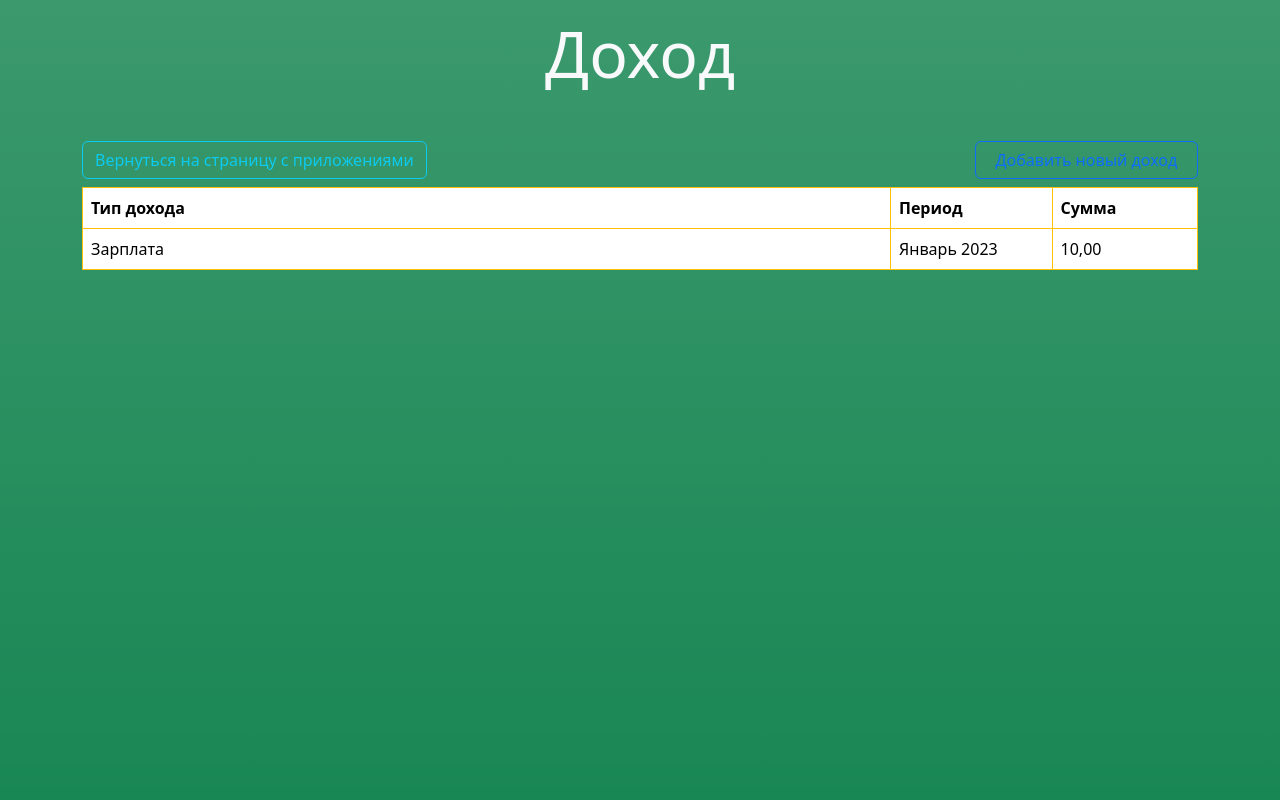
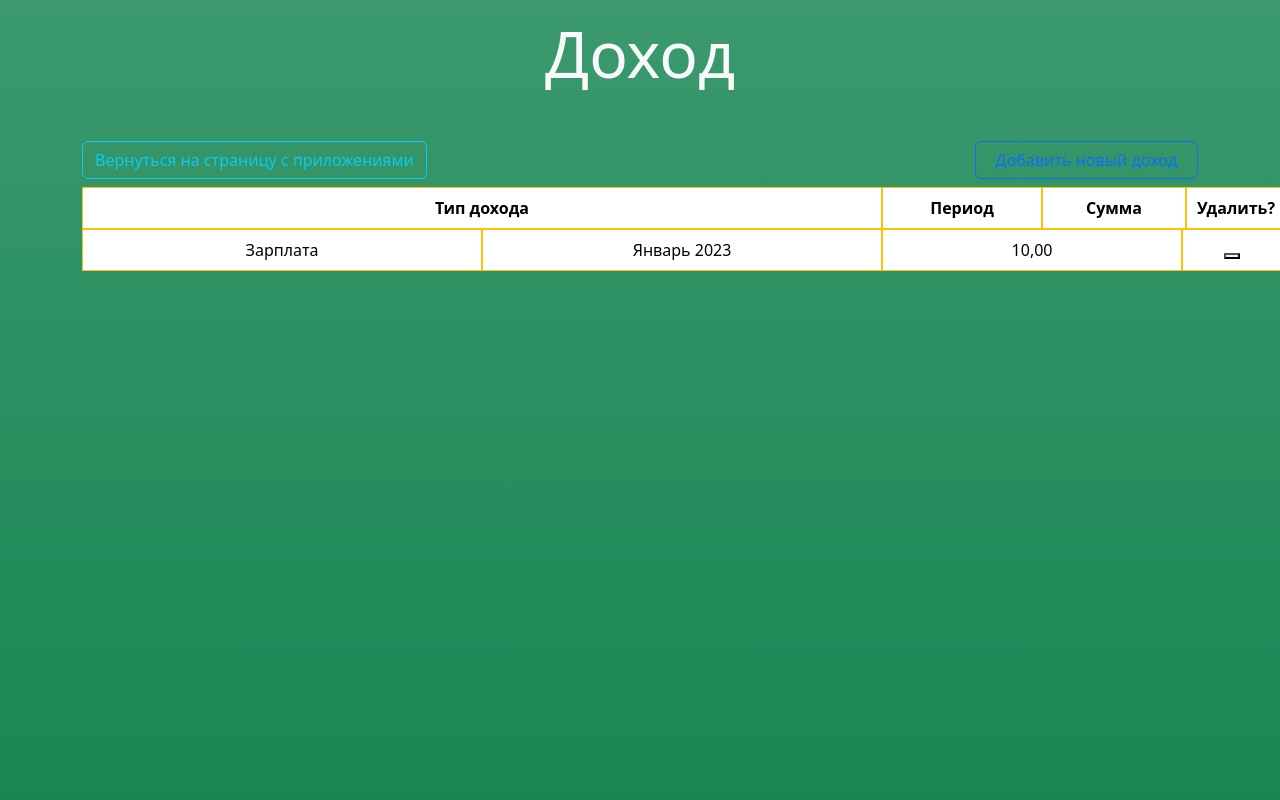
Before and after one commit to hlvm-app/hasta-la-vista-money, a Django app: page /income/ in a window 1280 px wide. Run offline with Django 4.2, Linux system fonts and the light colour scheme; a user stored in the database is signed in; tables that the repository leaves empty hold one stand-in row (values such as "Sample post"); parts of the project's set-up code (start-up, migrations or seed data) failed here and were passed over; some libraries are stand-ins or nearby versions.

Commit message:
переделал таблицу под бутстрап и добавил кнопку удаления строки с доходом

```diff
--- a/hasta_la_vista_money/income/templates/income/income.html
+++ b/hasta_la_vista_money/income/templates/income/income.html
@@ -20,20 +20,43 @@
             </div>
             <div class="col mt-2">
 
-                <table class="table table-hover table-bordered border-warning align-middle mb-0 text-light">
-                    <tr>
-                        <th>Тип дохода</th>
-                        <th>Период</th>
-                        <th>Сумма</th>
-                    </tr>
-                    {% for income in incomes %}
-                    <tr>
-                        <td>{{ income.type_income }}</td>
-                        <td>{{ income.month }}</td>
-                        <td>{{ income.amount | comma }}</td>
-                    </tr>
-                    {% endfor %}
+                <table class="table table-hover text-center table-bordered border-warning align-middle mb-0 text-light">
+                    <thead>
+                        <tr class="d-flex">
+                            <th class="col-4">Тип дохода</th>
+                            <th class="col-4">Период</th>
+                            <th class="col-3">Сумма</th>
+                            <th class="col-1">Удалить?</th>
+                        </tr>
+                    </thead>
+                    <tbody>
+                        {% for income in incomes %}
+
+                            <tr class="d-flex">
+
+                                <td class="col-4">{{ income.type_income }}</td>
+                                <td class="col-4">{{ income.month }}</td>
+                                <td class="col-3">{{ income.amount | comma }}</td>
+                                <td class="col-1">
+                                    <div class="wrapper-remove-income-button">
+                                        <form method="post">
+                                            {% csrf_token %}
+                                            <input type="hidden" name="income_id" value="{{ income.id }}">
+                                            <button class="remove-income-button" data-nonce="{{request.csp_nonce}}" type="submit" name="delete_income_button">
+                                                <span class="top"></span>
+                                                <span class="bot"></span>
+                                            </button>
+                                        </form>
+                                    </div>
+
+                                </td>
+                            </tr>
+                        {% endfor %}
+                    </tbody>
+
                 </table>
+
+
             </div>
 
         </div>
```
